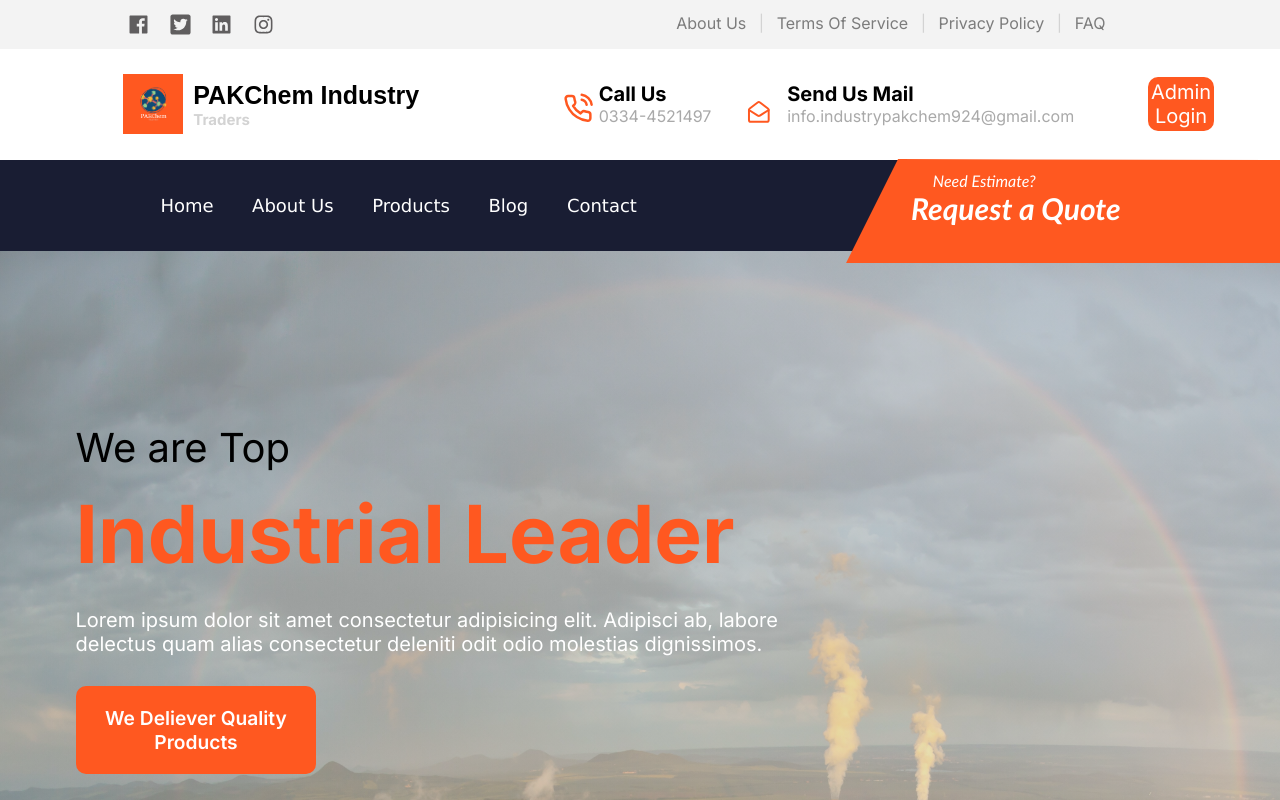
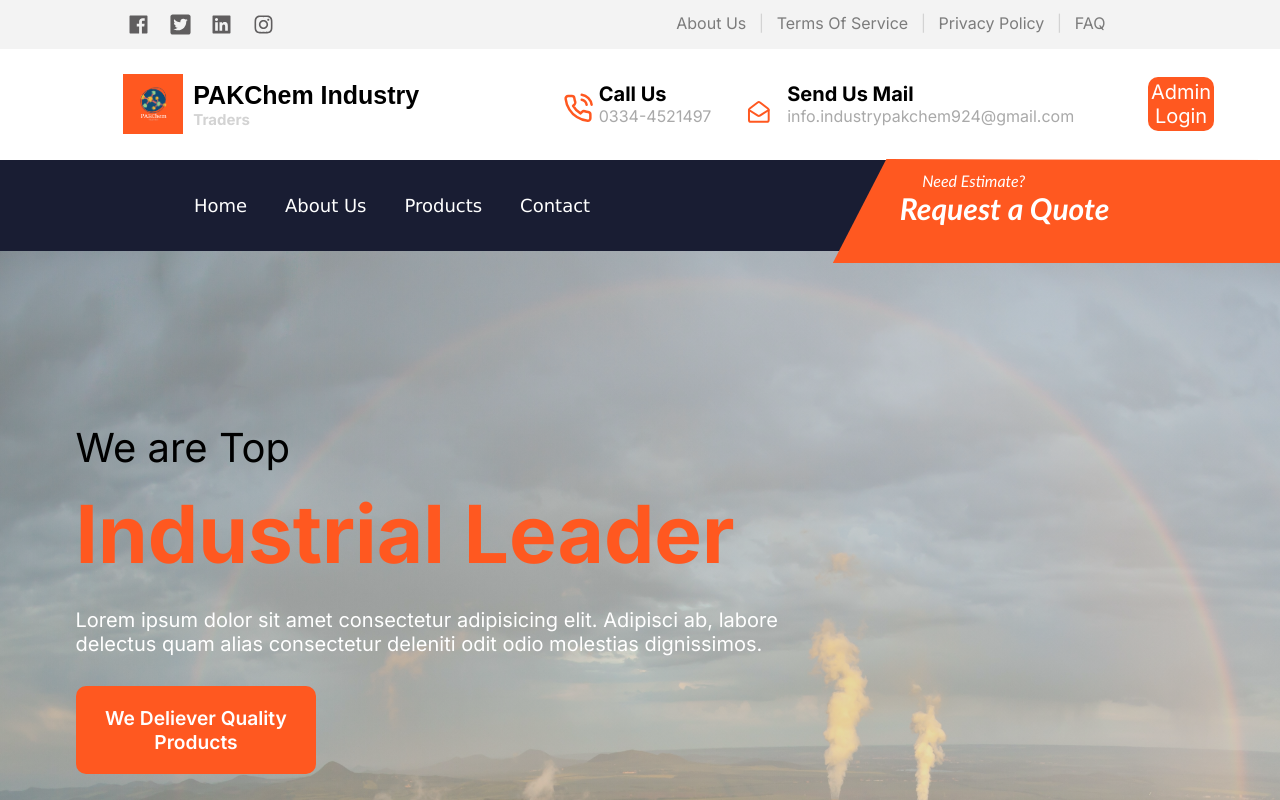
Before and after one commit to ahmadsohailMask01/Chemical-website, a Next.js app: page / in a window 1280 px wide. Shown: the top 800 px of the page. Built offline with nearby package versions, Linux system fonts and the light colour scheme; no server answers.

Commit message:
blog deleted

```diff
--- a/src/app/components/header.js
+++ b/src/app/components/header.js
@@ -98,9 +98,6 @@ const Header = () => {
             <Link href="/products" className={styles.links_style}>
               Products
             </Link>
-            <Link href="/blog" className={styles.links_style}>
-              Blog
-            </Link>
             <Link href="/contact" className={styles.links_style}>
               Contact
             </Link>
```
